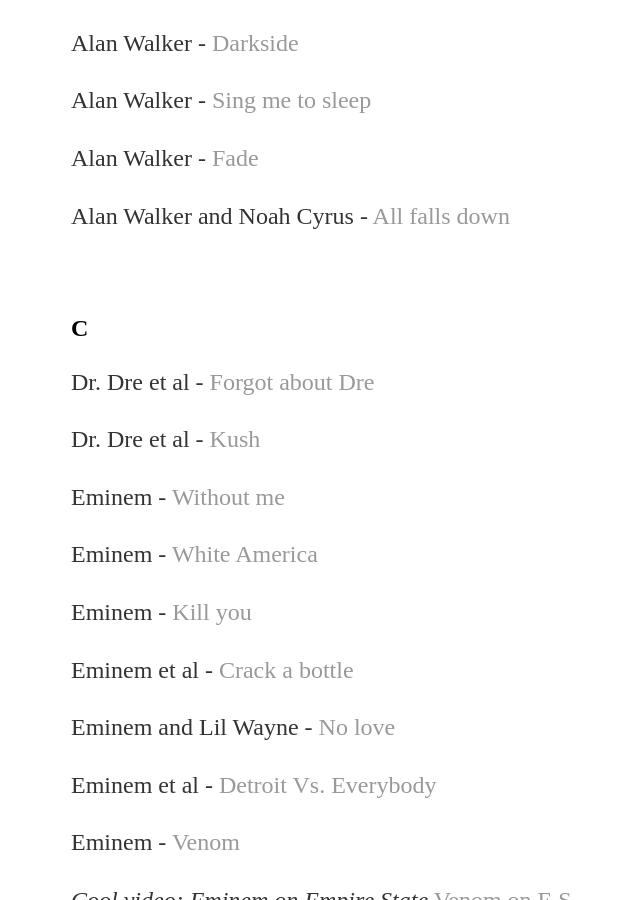
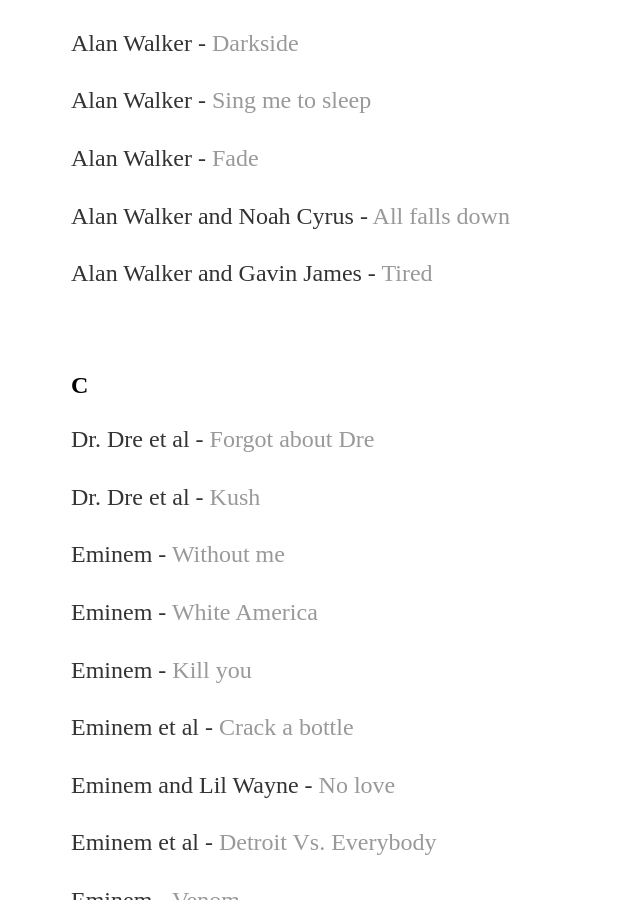
Before and after one commit to yjkweon24/yjkweon24.github.io, a Jekyll site: the page built from _posts/2018-10-23-songs-that-i-love.md, in a window 1280 px wide and 900 px high, scrolled down 6986 px. Shown: the whole window, without its empty margins (121-761 px from the left). Built offline with Jekyll 4.4.1, drawn with Linux system fonts in a browser that asks for light colours.

Commit message:
Update 2018-10-23-songs-that-i-love.md

```diff
--- a/_posts/2018-10-23-songs-that-i-love.md
+++ b/_posts/2018-10-23-songs-that-i-love.md
@@ -241,6 +241,8 @@
 
 Alan Walker and Noah Cyrus - [All falls down](https://www.youtube.com/watch?v=6RLLOEzdxsM&ab_channel=AlanWalker)
 
+Alan Walker and Gavin James - [Tired](https://www.youtube.com/watch?v=g4hGRvs6HHU&ab_channel=AlanWalker)
+
 <br>
 
 ## C
```
